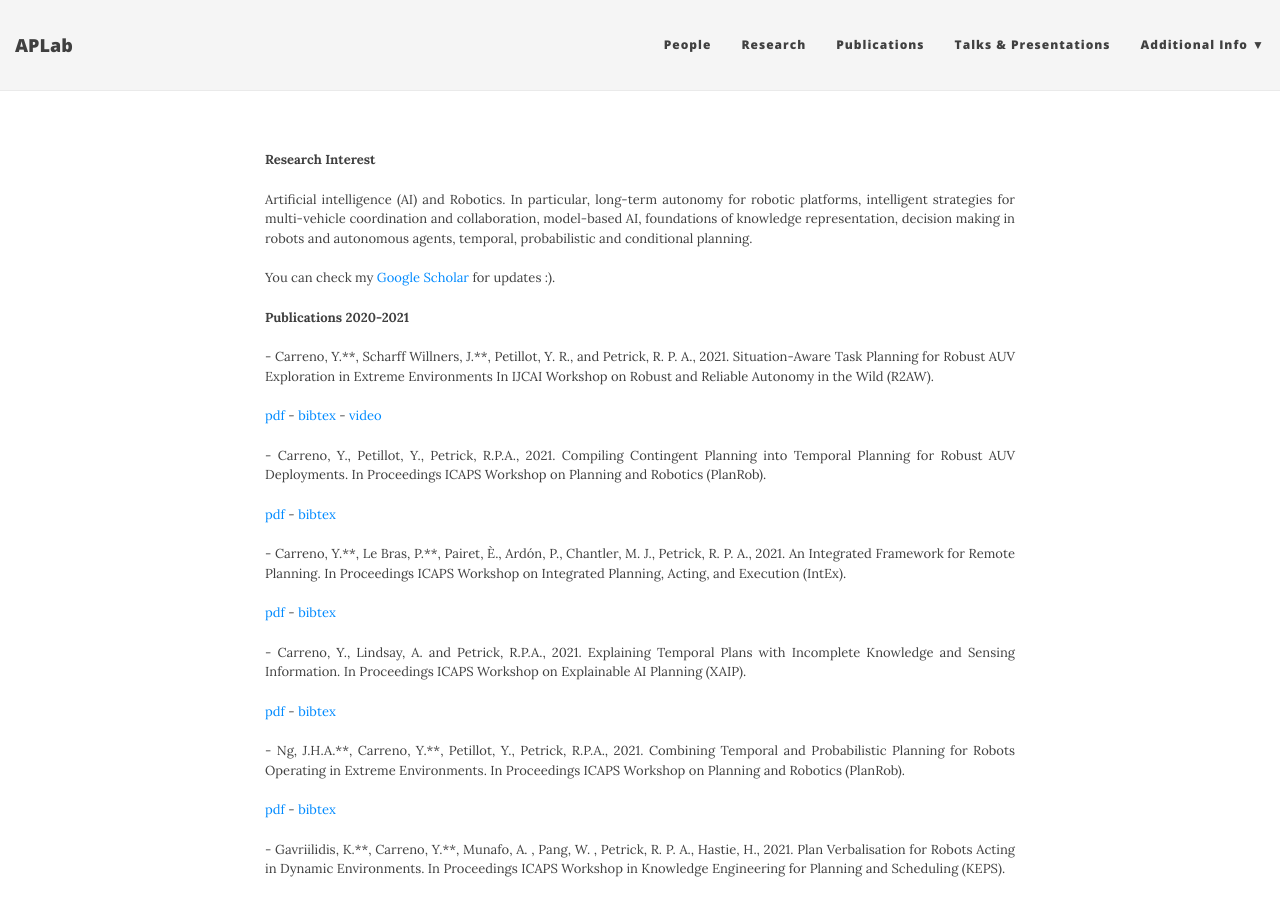
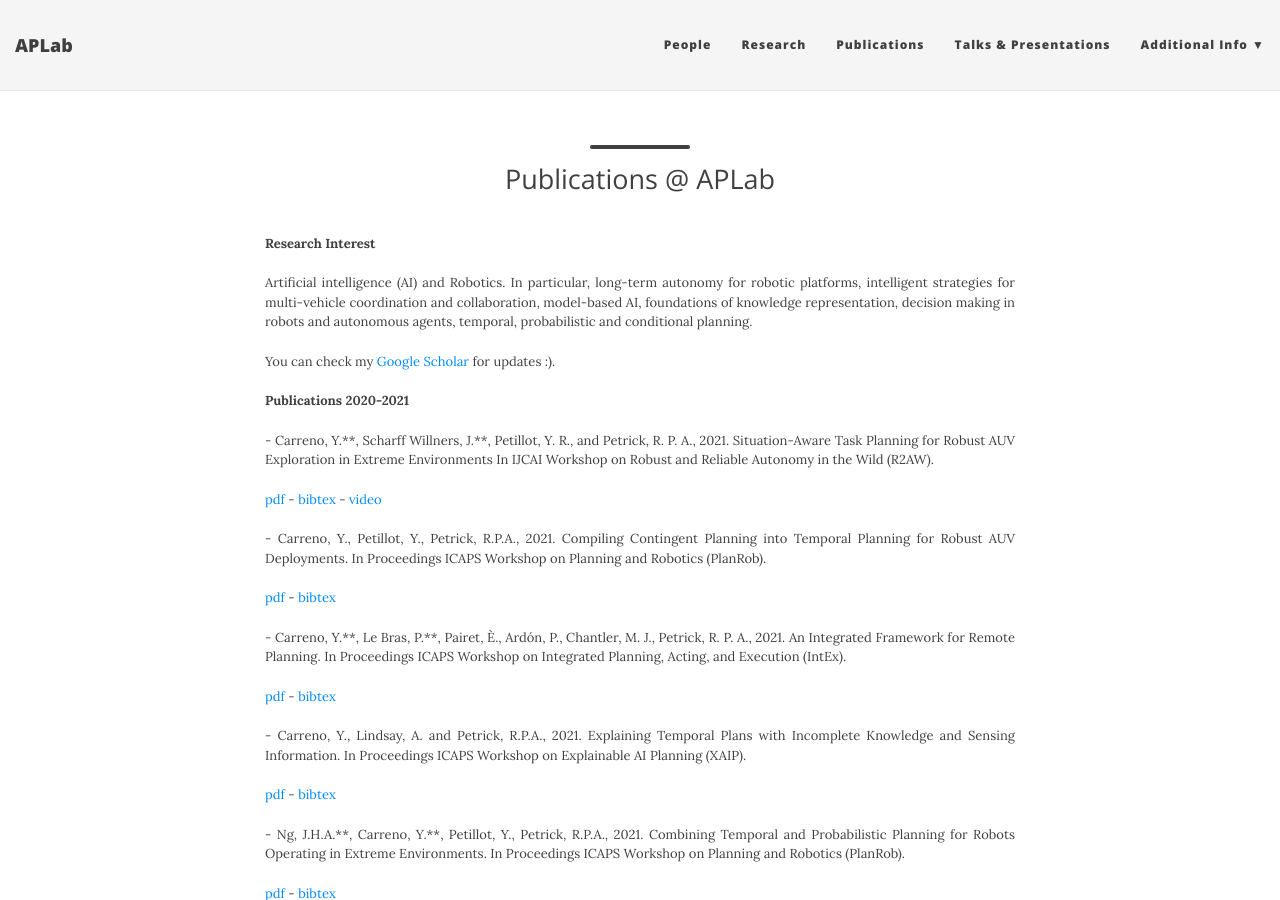
Before and after one commit to aplab2020/aplab2020.github.io, a Jekyll site: the page built from publications.md, in a window 1280 px wide and 900 px high. Built offline with Jekyll 4.4.1, drawn with Linux system fonts in a browser that asks for light colours; nearby versions of some CDN libraries; our own code applies the rules of GitHub Pages for plain Markdown files.

Commit message:
Update publications.md

```diff
--- a/publications.md
+++ b/publications.md
@@ -1,3 +1,10 @@
+---
+title: ""
+subtitle: Publications @ APLab
+layout: page
+show-avatar: false
+---
+
 **Research Interest**
 
 <p align="justify">
```
